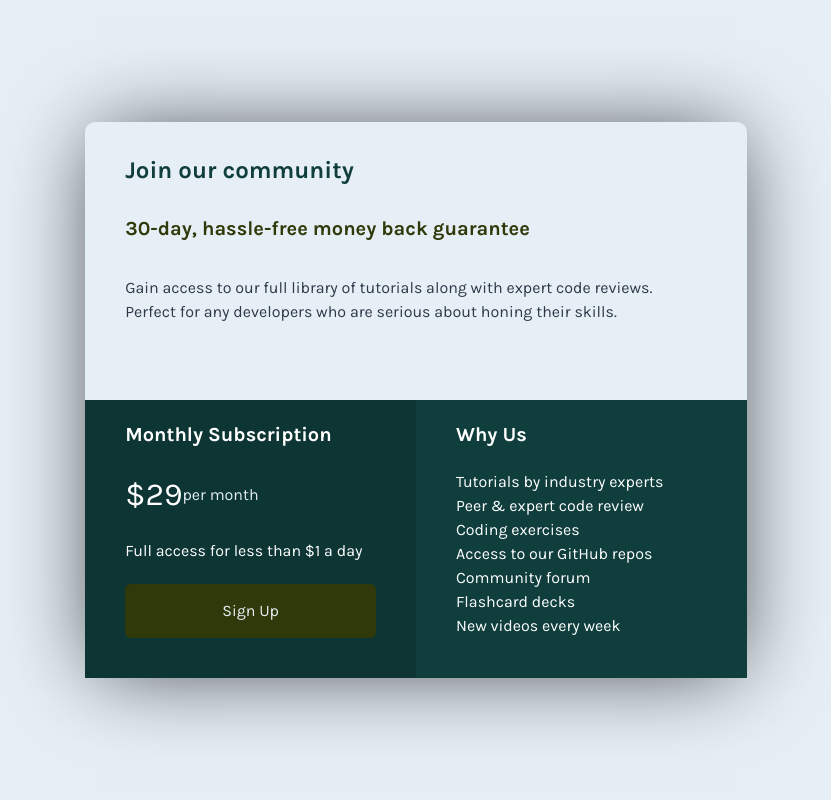
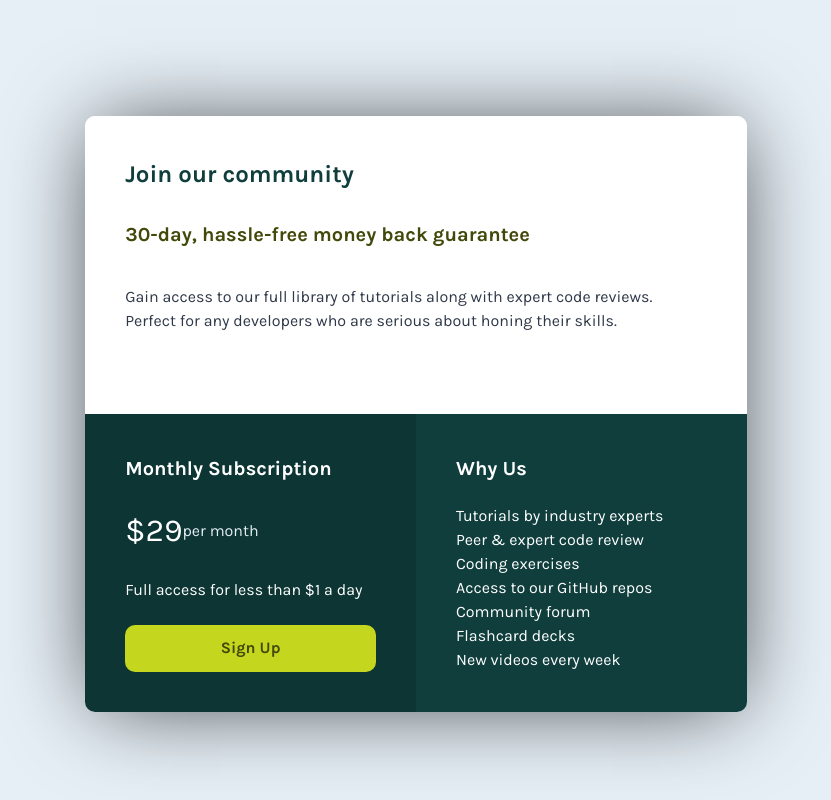
Before and after one commit to JammiM/single-price-grid-component, a React (Vite) app: page / in a window 1280 px wide. Shown: the whole page, without its empty margins (224-1055 px from the left). Built offline with nearby package versions, Linux system fonts and the light colour scheme.

Commit message:
Did some general clean up of the DOM

```diff
--- a/src/components/SinglePriceGrid.css
+++ b/src/components/SinglePriceGrid.css
@@ -1,6 +1,9 @@
 .single-price-grid {
-  border-top-right-radius: 10px;
-  border-top-left-radius: 10px;
+  margin-top: 2.5%;
+  /* margin-bottom: 5%; */
+
+  border-radius: var(--ten-units);
+
   margin-inline: auto;
   width: 90%;
   font-size: var(--fs-regular);
@@ -15,7 +18,9 @@
 }
 
 .header {
-  padding: 30px 40px 0px 40px;
+  background-color: #fff;
+  border-top-right-radius: var(--ten-units);
+  border-top-left-radius: var(--ten-units);
 
   grid-area: header;
   display: grid;
@@ -29,7 +34,7 @@
 }
 
 .header__sub_title {
-  color: var(--fc-green-400);
+  color: var(--lime-700);
   font-weight: var(--fw-bold);
   font-size: 1.25em;
 }
@@ -42,19 +47,15 @@
 
 .sign-up {
   background-color: var(--fc-teal-500-darker);
-  padding: 40px;
-  min-height: auto;
   color: #fff;
-  padding-top: 20px;
+
+  border-bottom-right-radius: 0rem;
 
   grid-area: price;
   display: grid;
-  gap: 10px;
 }
 
 .sign-up__heading {
-  top: 0;
-
   font-size: var(--fs-sub-heading);
 }
 
@@ -77,35 +78,32 @@
 }
 
 .sign-up__button {
-  background-color: var(--fc-green-400);
-  color: var(--fc-teal-100);
+  background-color: var(--lime-300);
+  font-weight: var(--fw-bold);
+  color: var(--lime-700);
   border: none;
   width: 100%;
-  padding: 10px;
-  border-radius: 6px;
+  padding: var(--ten-units);
+  border-radius: var(--ten-units);
   font-size: var(--fs-regular);
 
   &:focus-visible {
     box-shadow: 0px 2px 82px -11px rgba(0, 0, 0, 0.75);
-    -webkit-box-shadow: 0px 2px 82px -11px rgba(0, 0, 0, 0.75);
-    -moz-box-shadow: 0px 2px 82px -11px rgba(0, 0, 0, 0.75);
 
     outline-style: double;
   }
 }
 
 .why-us {
-  min-height: auto;
   background-color: var(--fc-teal-500);
+  border-bottom-left-radius: var(--ten-units);
+  border-bottom-right-radius: var(--ten-units);
   color: #fff;
-  padding: 40px;
-  padding-top: 20px;
 
   grid-area: why-us;
   display: grid;
   align-items: center;
   align-content: center;
-  gap: 20px;
 }
 
 .why-us__heading {
@@ -115,14 +113,26 @@
 .why-us__description {
   font-weight: var(--fw-regular);
   font-size: var(--fs-regular);
-  padding: 0;
+  padding: 0rem;
   list-style-type: none;
+}
+
+.section_container {
+  min-height: auto;
+  padding: var(--ten-units);
+  gap: var(--ten-units);
 }
 
 /* Small tablets and larger mobile devices (481px - 768px) */
 @media (min-width: 481px) {
   .single-price-grid {
     width: 80%;
+  }
+
+  .section_container {
+    min-height: auto;
+    padding: var(--fourty-units);
+    gap: var(--twenty-units);
   }
 }
 
@@ -135,6 +145,13 @@
       "header header"
       "price why-us";
   }
+  .why-us {
+    border-bottom-left-radius: 0rem;
+  }
+
+  .sign-up {
+    border-bottom-left-radius: var(--ten-units);
+  }
 }
 
 /* Large desktops and high-resolution screens (1025px and up) */
@@ -143,10 +160,3 @@
     width: 60%;
   }
 }
-
-/* Extra-large screens (1440px and up) */
-@media (min-width: 1440px) {
-  .single-price-grid {
-    width: 40%;
-  }
-}
--- a/src/components/SinglePriceGrid.jsx
+++ b/src/components/SinglePriceGrid.jsx
@@ -4,7 +4,7 @@ import "./SinglePriceGrid.css";
 const SinglePriceGrid = () => {
   return (
     <div className="single-price-grid">
-      <section className="header">
+      <section className="header section_container">
         <h1 className="header__title">Join our community</h1>
         <h2 className="header__sub_title">
           30-day, hassle-free money back guarantee
@@ -15,7 +15,7 @@ const SinglePriceGrid = () => {
           skills.
         </p>
       </section>
-      <section className="sign-up">
+      <section className="sign-up section_container">
         <h2 className="sign-up__heading">Monthly Subscription</h2>
         <div class="sign-up__pricing">
           <p className="sign-up__pricing-cost">&#36;29</p>
@@ -28,7 +28,7 @@ const SinglePriceGrid = () => {
           Sign Up
         </button>
       </section>
-      <section className="why-us">
+      <section className="why-us section_container">
         <h2 className="why-us__heading">Why Us</h2>
         <ul className="why-us__description">
           <li>Tutorials by industry experts</li>
--- a/src/index.css
+++ b/src/index.css
@@ -1,9 +1,11 @@
 :root {
   --fc-teal-500: hsl(179, 61%, 15%);
-  --fc-green-400: hsl(71, 73%, 13%);
 
   --fc-teal-100: hsl(204, 43%, 93%);
   --fc-green-500: hsl(217, 22%, 23%);
+
+  --lime-300: #c4d61e;
+  --lime-700: #43490a;
 
   /* Reference for darker colour */
   /* https://stackoverflow.com/a/55330103/2823773 */
@@ -22,6 +24,10 @@
 
   --fw-regular: 400;
   --fw-bold: 700;
+
+  --ten-units: 0.625rem;
+  --twenty-units: 1.25rem;
+  --fourty-units: 2.5rem;
 }
 
 body {
```
